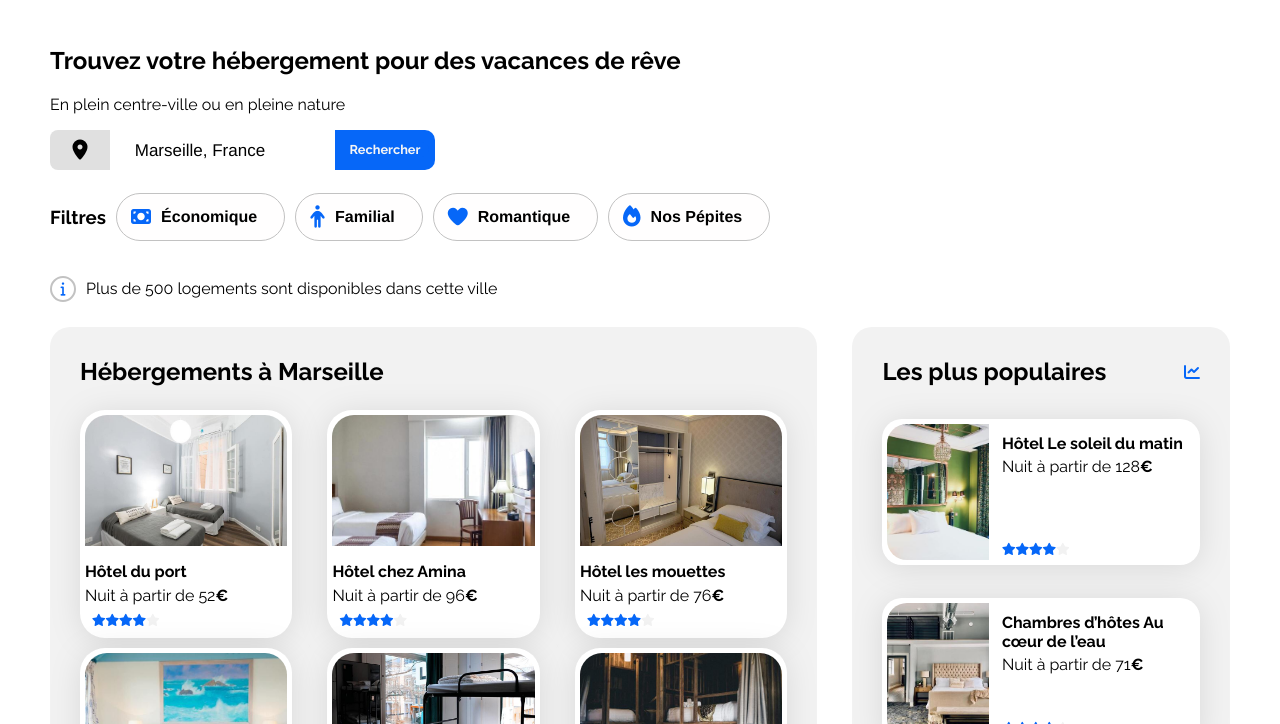
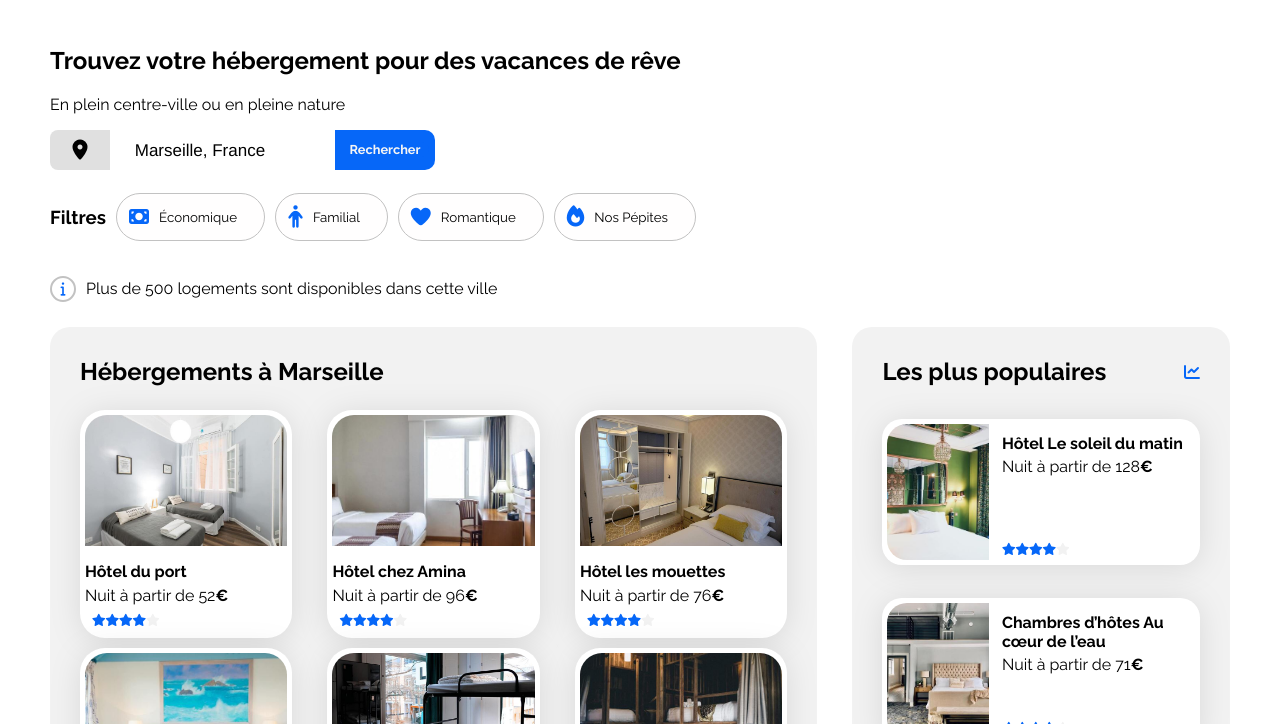
Before and after one commit to valdev5/Booki, a plain HTML site: page index.html in a window 1280 px wide. Shown: the part 64-788 px from the top of the page. Drawn offline with Linux system fonts and the light colour scheme.

Commit message:
Add files via upload

```diff
--- a/index.html
+++ b/index.html
@@ -48,10 +48,10 @@
     <section class="blocfiltres">
 
     <h3> Filtres</h3>
-    <button class="button"><span class="money"><i class="fa-solid fa-money-bill"></i> Économique</span></button>
-    <button class="button"><span class="corps"><i class="fa-solid fa-person"></i>Familial</span></button>
-    <button class="button"><span class="coeur"><i class="fa-solid fa-heart"></i>Romantique</span></button>
-    <button class="button"><span class="flammes"><i class="fa-solid fa-fire"></i>Nos Pépites</span></button>
+    <button class="button"><i class="fa-solid fa-money-bill"></i> Économique</button>
+    <button class="button"><i class="fa-solid fa-person"></i>Familial</button>
+    <button class="button"><i class="fa-solid fa-heart"></i>Romantique</button>
+    <button class="button"><i class="fa-solid fa-fire"></i>Nos Pépites</button>
     </section>
 
     <section class="blocinfo">
@@ -111,7 +111,7 @@
                                     <i class="fa-xs fa-solid fa-star neutral-star" aria-hidden="true"></i>
                                     <span class="sr-only">Note de 4 sur 5</span>
                                 </div>
-
+                            </div>
 
                         </article>
                         </a>
```
